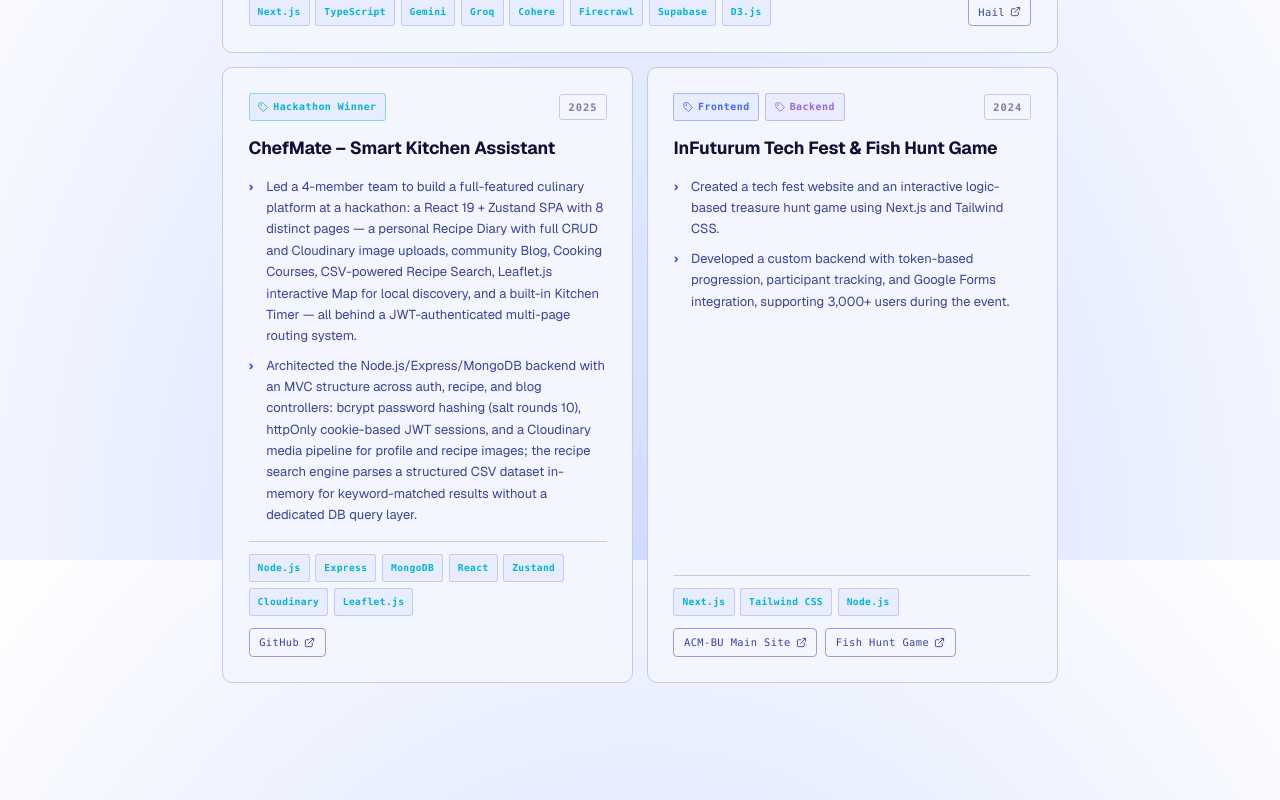
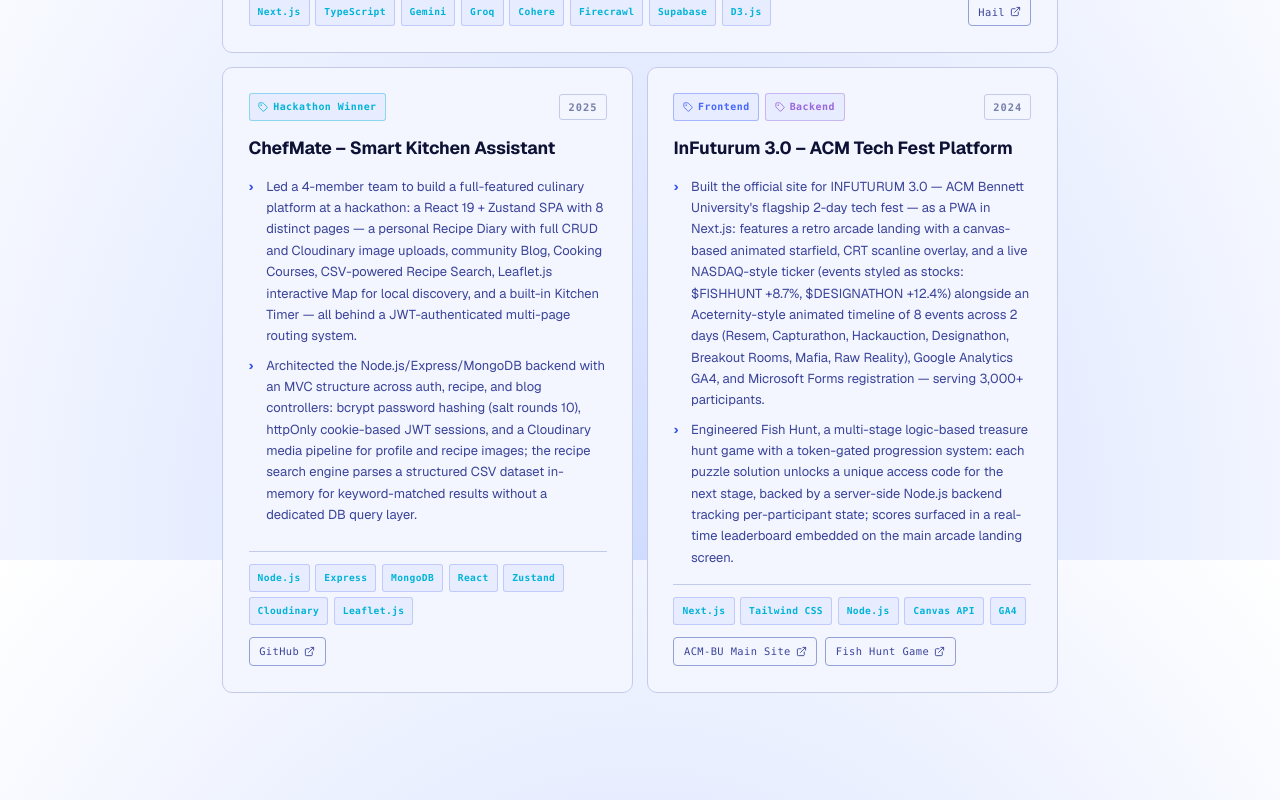
Before and after one commit to krishang-bose/portfolio, a Next.js app: page / in a window 1280 px wide. Shown: the part 1840-2640 px from the top of the page. Built offline with nearby package versions, Linux system fonts and the light colour scheme.

Commit message:
content: deepen InFuturum description with site analysis details

```diff
--- a/data/resume.ts
+++ b/data/resume.ts
@@ -122,7 +122,7 @@ export const resume = {
       stack: ["Node.js", "Express", "MongoDB", "React", "Zustand", "Cloudinary", "Leaflet.js"],
     },
     {
-      name: "InFuturum Tech Fest & Fish Hunt Game",
+      name: "InFuturum 3.0 – ACM Tech Fest Platform",
       tags: ["Frontend", "Backend"],
       year: "2024",
       links: [
@@ -130,10 +130,10 @@ export const resume = {
         { label: "Fish Hunt Game", url: "https://infuturum-acmbu.vercel.app/79035" },
       ],
       bullets: [
-        "Created a tech fest website and an interactive logic-based treasure hunt game using Next.js and Tailwind CSS.",
-        "Developed a custom backend with token-based progression, participant tracking, and Google Forms integration, supporting 3,000+ users during the event.",
+        "Built the official site for INFUTURUM 3.0 — ACM Bennett University's flagship 2-day tech fest — as a PWA in Next.js: features a retro arcade landing with a canvas-based animated starfield, CRT scanline overlay, and a live NASDAQ-style ticker (events styled as stocks: $FISHHUNT +8.7%, $DESIGNATHON +12.4%) alongside an Aceternity-style animated timeline of 8 events across 2 days (Resem, Capturathon, Hackauction, Designathon, Breakout Rooms, Mafia, Raw Reality), Google Analytics GA4, and Microsoft Forms registration — serving 3,000+ participants.",
+        "Engineered Fish Hunt, a multi-stage logic-based treasure hunt game with a token-gated progression system: each puzzle solution unlocks a unique access code for the next stage, backed by a server-side Node.js backend tracking per-participant state; scores surfaced in a real-time leaderboard embedded on the main arcade landing screen.",
       ],
-      stack: ["Next.js", "Tailwind CSS", "Node.js"],
+      stack: ["Next.js", "Tailwind CSS", "Node.js", "Canvas API", "GA4"],
     },
   ],
 
```
